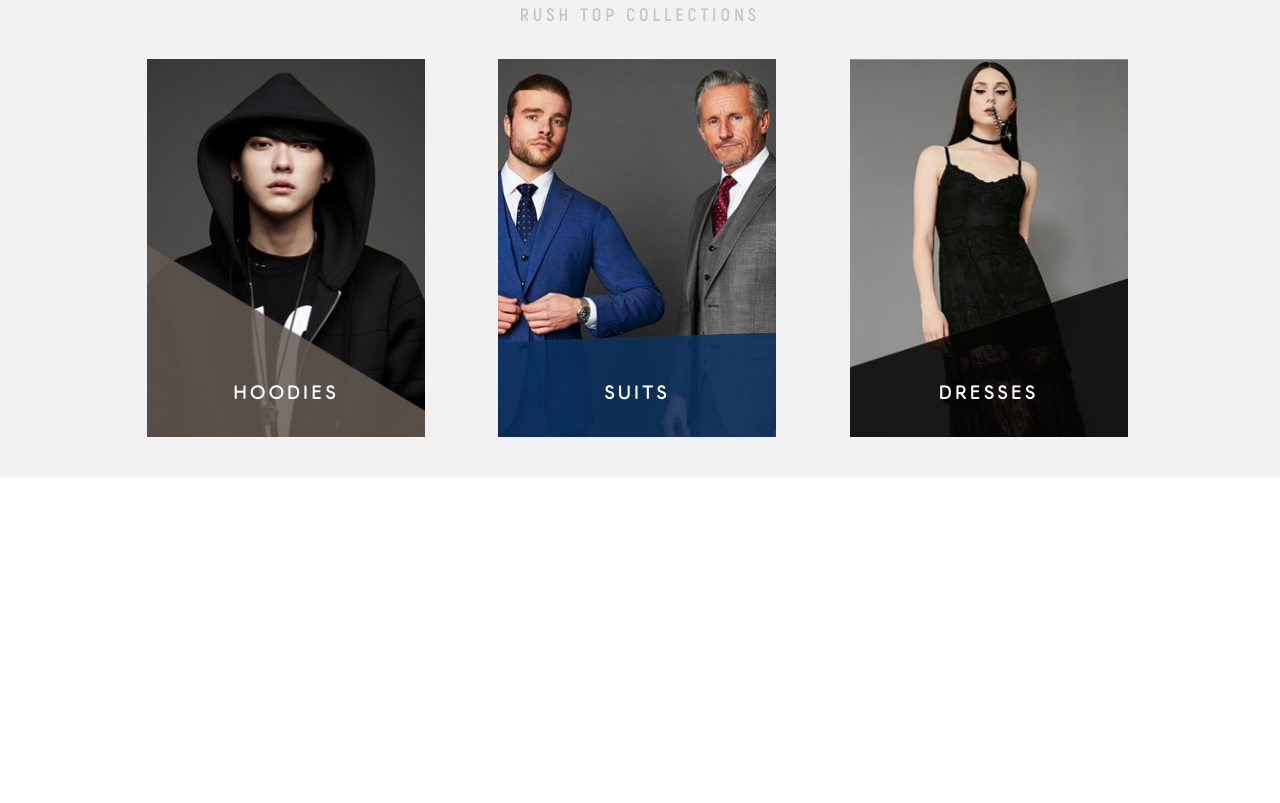
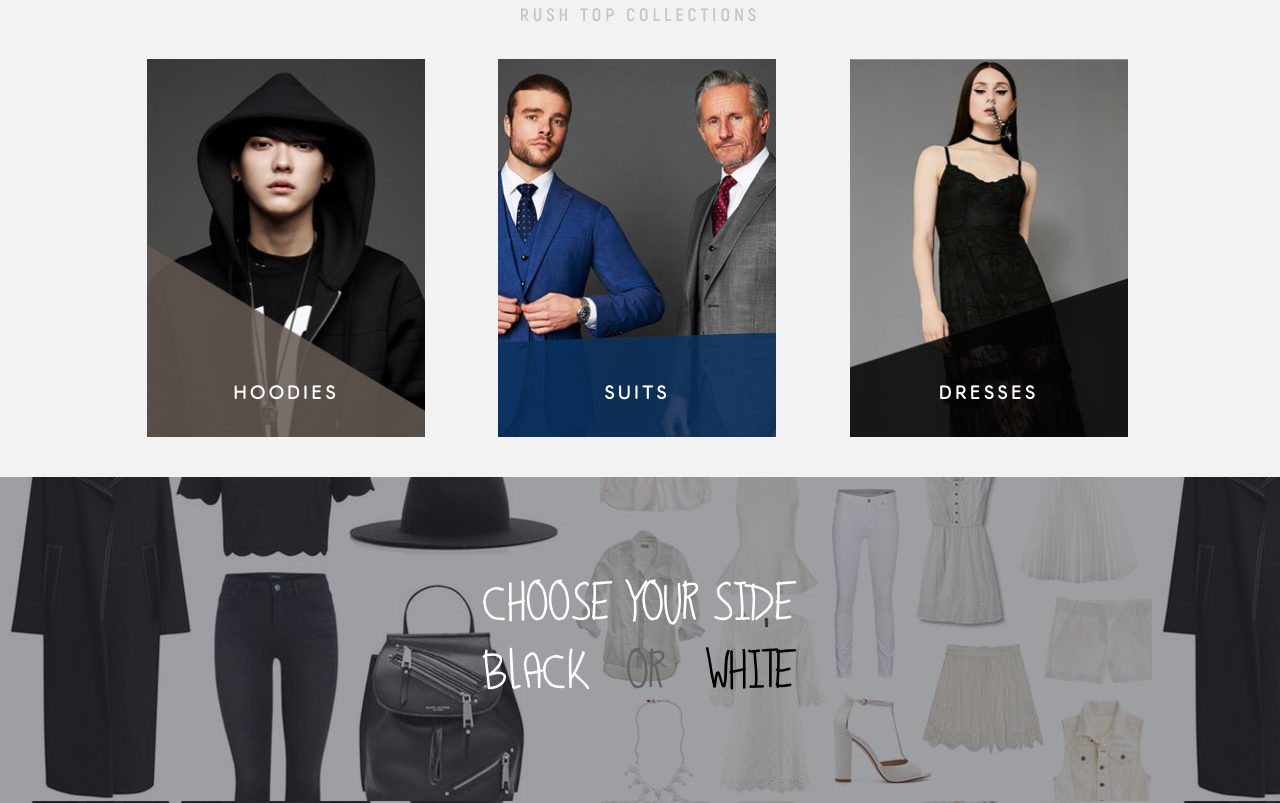
Before and after one commit to Tigronix/rs, a plain HTML site: page app/index.html in a window 1280 px wide. Shown: the part 1634-2437 px from the top of the page. Before the commit the page ends 2111 px from the top, so only its background shows below. Drawn offline with nearby package versions, Linux system fonts and the light colour scheme; files that its build step writes are made by us from their sources.

Commit message:
choose-block

```diff
--- a/app/index.html
+++ b/app/index.html
@@ -205,6 +205,18 @@
 					</ul>
 				</div>
 			</section>
+			<section class="choose-side js-adaptive-bg" data-bg-mobile="img/choose-side--mobile.jpg" data-bg-desktop="img/choose-side--desktop.jpg">
+				<div class="wrapper--max-width">
+					<div class="choose-side__header">
+						<p class="choose-side__top-text">choose your side</p>
+						<p class="choose-side__bottom-text">
+							<span class="choose-side__color-white">black</span>
+							<span class="choose-side__color-grey">or</span>
+							<span class="choose-side__color-black">white</span>
+						</p>
+					</div>
+				</div>
+			</section>
 		</main>
 	</div>
 
--- /dev/null
+++ b/app/sass/_choose-side.scss
@@ -0,0 +1,55 @@
+.choose-side {
+  height: 326px;
+  display: flex;
+  justify-content: center;
+  align-items: center;
+
+  &__header {
+    font-size: 64px;
+    line-height: 38px;
+    letter-spacing: 1px;
+    @include alpha;
+    text-transform: uppercase;
+    color: #fff;
+
+    @include atMobile{
+      text-align: center;
+      max-width: 200px;
+      line-height: 48px;
+    };
+  }
+
+  &__top-text {
+    margin-bottom: 30px;
+
+    @include atMobile{
+
+    };
+  }
+
+  &__bottom-text {
+    display: flex;
+    justify-content: space-between;
+
+    @include atMobile{
+      display: block;
+      font-size: 72px;
+
+      span {
+        display: block;
+      }
+    };
+  }
+
+  &__color-white {
+    color: #fff;
+  }
+
+  &__color-grey {
+    color: #636363;
+  }
+
+  &__color-black {
+    color: #000;
+  }
+}
--- a/app/sass/main.scss
+++ b/app/sass/main.scss
@@ -16,3 +16,4 @@
 @import "catalog-best";
 @import "gradient-block";
 @import "catalog-top";
+@import "choose-side";
```
Also changed, not shown: app/img/choose-side--desktop.jpg (added), app/img/choose-side--mobile.jpg (added).
